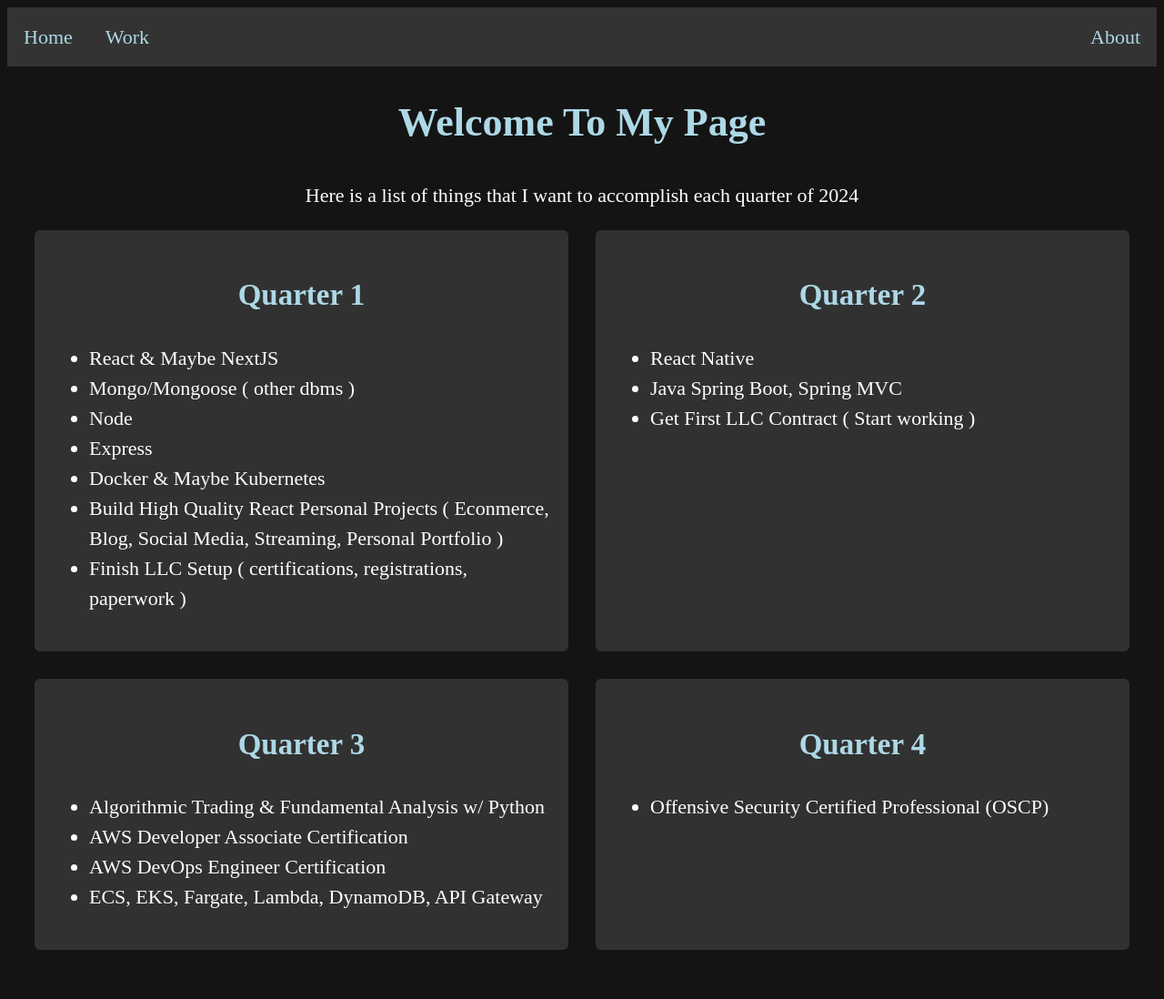
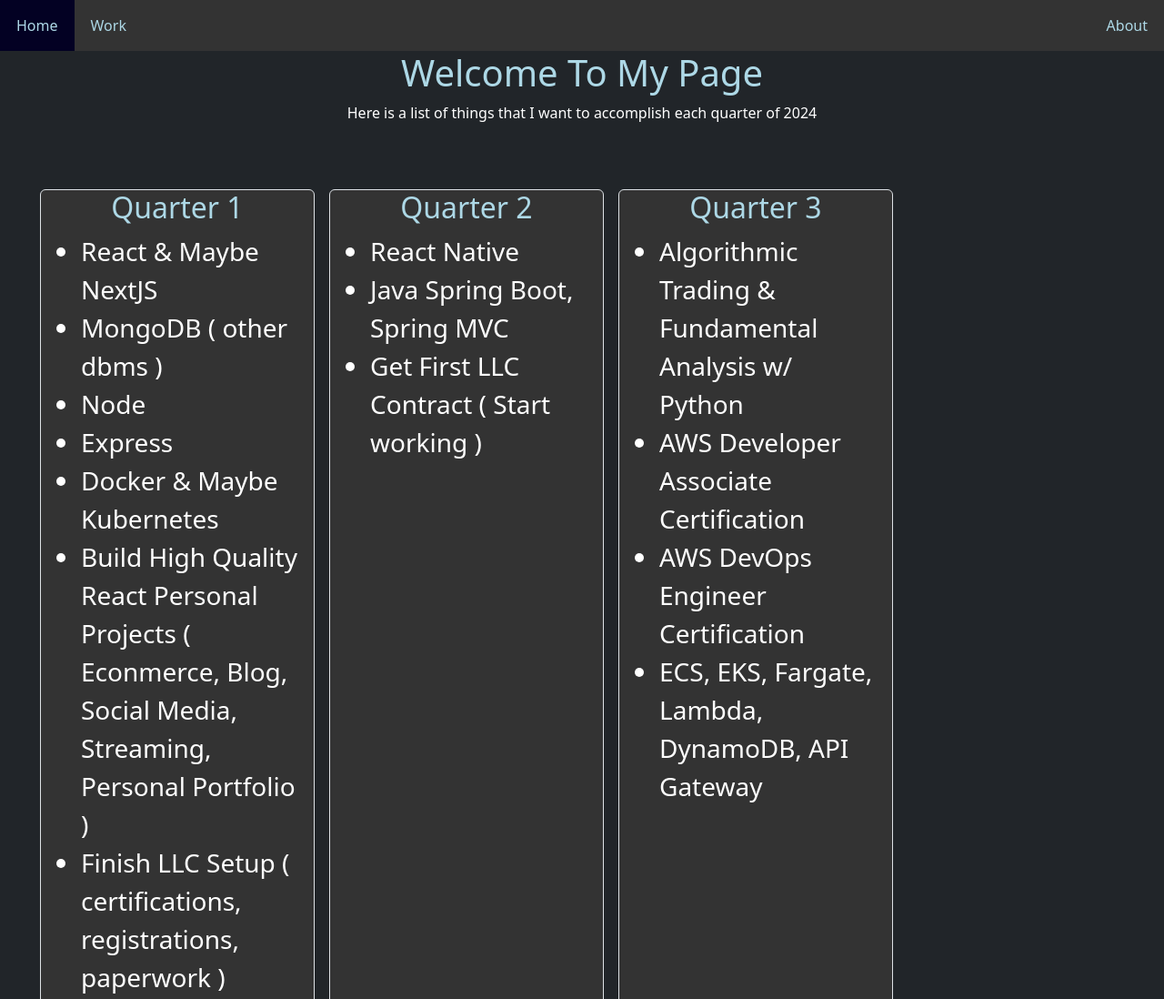
Before and after one commit to binaryballer33/unitOnePersonWebsite, a plain HTML site: page index.html in a window 1280 px wide. Shown: the top 1098 px of the page at 91% size. Drawn offline with nearby package versions, Linux system fonts and the light colour scheme.

Commit message:
broken bootsrap attempt, all pages broken, margin, padding messing up coloumns

```diff
--- a/index.html
+++ b/index.html
@@ -5,11 +5,12 @@
     <meta name="viewport" content="width=device-width, initial-scale=1.0">
     <title>Shaq's Personal Website</title>
     <Link rel="stylesheet" href="style.css">
+    <link href="https://cdn.jsdelivr.net/npm/bootstrap@5.3.2/dist/css/bootstrap.min.css" rel="stylesheet" integrity="sha384-T3c6CoIi6uLrA9TneNEoa7RxnatzjcDSCmG1MXxSR1GAsXEV/Dwwykc2MPK8M2HN" crossorigin="anonymous">
     <script src="scripts.js"></script>
 </head>
-<body>
+<body class="bg-dark">
     <!-- Nav Bar -->
-    <nav class="nav">
+    <nav class="shaqNav">
         <ul>
             <li><a href="./index.html">Home</a></li>
             <li><a href="./work.html">Work</a></li>
@@ -18,15 +19,15 @@
     </nav>
 
     <!-- Page Header -->
-    <h1>Welcome To My Page</h1>
-    <p class="homePageText">Here is a list of things that I want to accomplish each quarter of 2024</p>
+    <h1 class="shaqHeader">Welcome To My Page</h1>
+    <p class="text-white text-center">Here is a list of things that I want to accomplish each quarter of 2024</p>
 
-    <div class="row">
-        <div class="col col-50">
-            <h2>Quarter 1</h2>
-            <ul>
+    <div class="row text-white p-5" style="box-sizing: border-box;">
+        <div class="col-lg-3 col-md-6 col-sm-12 border rounded m-2" style="background-color: #333;">
+            <h2 class="shaqHeader">Quarter 1</h2>
+            <ul class="fs-3">
                 <li>React & Maybe NextJS</li>
-                <li>Mongo/Mongoose ( other dbms )</li>
+                <li>MongoDB ( other dbms )</li>
                 <li>Node</li>
                 <li>Express</li>
                 <li>Docker & Maybe Kubernetes</li>
@@ -35,18 +36,18 @@
             </ul>
         </div>
 
-        <div class="col col-50">
-            <h2>Quarter 2</h2>
-            <ul>
+        <div class="col-lg-3 col-md-6 col-sm-12 border rounded m-2" style="background-color: #333;">
+            <h2 class="shaqHeader">Quarter 2</h2>
+            <ul class="fs-3">
                 <li>React Native</li>
                 <li>Java Spring Boot, Spring MVC</li>
                 <li>Get First LLC Contract ( Start working )</li>
             </ul>
         </div>
 
-        <div class="col col-50">
-            <h2>Quarter 3</h2>
-            <ul>
+        <div class="col-lg-3 col-md-6 col-sm-12 border rounded m-2" style="background-color: #333;">
+            <h2 class="shaqHeader">Quarter 3</h2>
+            <ul class="fs-3">
                 <li>Algorithmic Trading & Fundamental Analysis w/ Python</li>
                 <li>AWS Developer Associate Certification</li>
                 <li>AWS DevOps Engineer Certification </li>
@@ -54,9 +55,9 @@
             </ul>
         </div>
 
-        <div class="col col-50">
-            <h2>Quarter 4</h2>
-            <ul>
+        <div class="col-lg-3 col-md-6 col-sm-12 border rounded m-2" style="background-color: #333;">
+            <h2 class="shaqHeader">Quarter 4</h2>
+            <ul class="fs-3">
                 <li>Offensive Security Certified Professional (OSCP)</li>
             </ul>
         </div>
--- a/scripts.js
+++ b/scripts.js
@@ -1 +1 @@
-alert("Welcome To Shaq's Page")
+// alert("Welcome To Shaq's Page")
--- a/style.css
+++ b/style.css
@@ -1,20 +1,12 @@
-/* Home page styling */
-
-/* About page styling */
-
-/* Work page styling */
-
-/* Common Components */
-
-body {
+/* Page Wide */
+personWebiteBody {
 	font-size: 22px;
 	line-height: 1.5;
 	color: #ffffff;
-	background: #141414;
 }
 
 /* Nav Bar  */
-.nav ul {
+.shaqNav ul {
     list-style-type: none;
     margin: 0;
     padding: 0;
@@ -22,11 +14,11 @@
     background-color: #333;
 }
 
-.nav li {
+.shaqNav li {
   float: left;
 }
 
-.nav li a {
+.shaqNav li a {
   display: block;
   color: lightblue;
   text-align: center;
@@ -34,7 +26,7 @@
   text-decoration: none;
 }
 
-.nav li a:hover:not(.active) {
+.shaqNav li a:hover:not(.active) {
   background-color: rgb(3, 1, 35);
 }
 
@@ -43,11 +35,13 @@
   text-align: center;
 }
 
-h1, h2 , h3, h4, h5 {
+/* Headers */
+.shaqHeader {
   text-align: center;
   color: lightblue;
 }
 
+/* Images */
 img {
   width: 100%;
   max-height: 600px;
@@ -62,56 +56,12 @@
   max-height: 600px;
 }
 
+/* Paragraphs */
 body div p {
   font-size: 26px;
   text-align: center;
 }
 
-/* Layouts */
-.row {
-	margin: 0 15px;
-	flex-wrap: wrap;
-	display: flex;
-}
-
-.col {
-	margin: 0 15px 30px;
-	padding: 20px;
-	border-radius: 6px;
-	box-sizing: border-box; /* stops the padding from increasing the width */
-	background: rgba(255,255,255,0.12);
-}
-
-.col-100 {
-	width: calc(100% - 30px); /* calc() allows us to do math in CSS and account for the margin width increase */
-}
-
-.col-50 {
-	width: calc(50% - 30px);
-}
-
-.col-33 {
-	width: calc(33.33% - 30px);
-}
-
-.col-25 {
-	width: calc(25% - 30px);
-}
-
-@media screen and (max-width: 1000px) {
-
-	.col-25 {
-		width: calc(50% - 30px);
-	}
-}
-
-@media screen and (max-width: 800px) {
-
-	.col-50, .col-33, .col-25 {
-		width: calc(100% - 30px);
-	}
-}
-
 .homePageText {
   text-align: center;
 }
```
Also changed, not shown: about.html (+2 -2 lines), work.html (+8 -7 lines).
